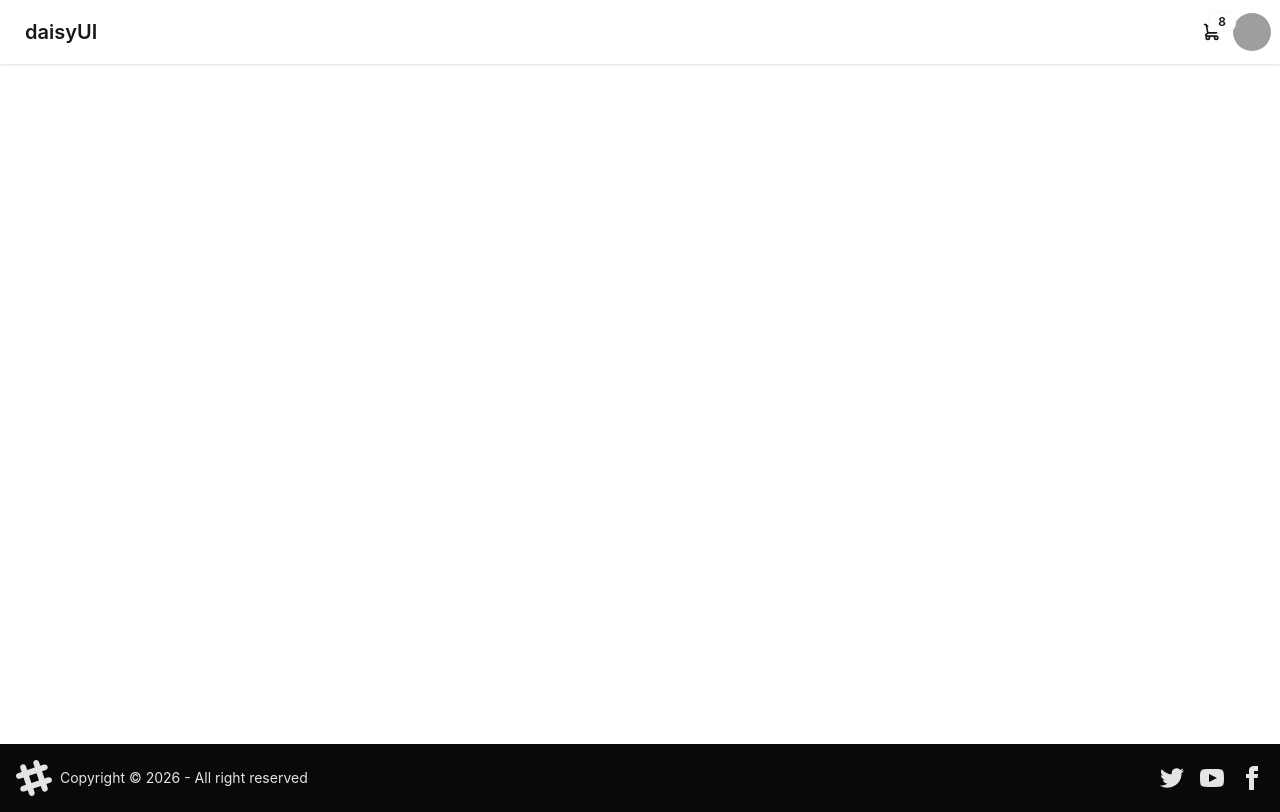
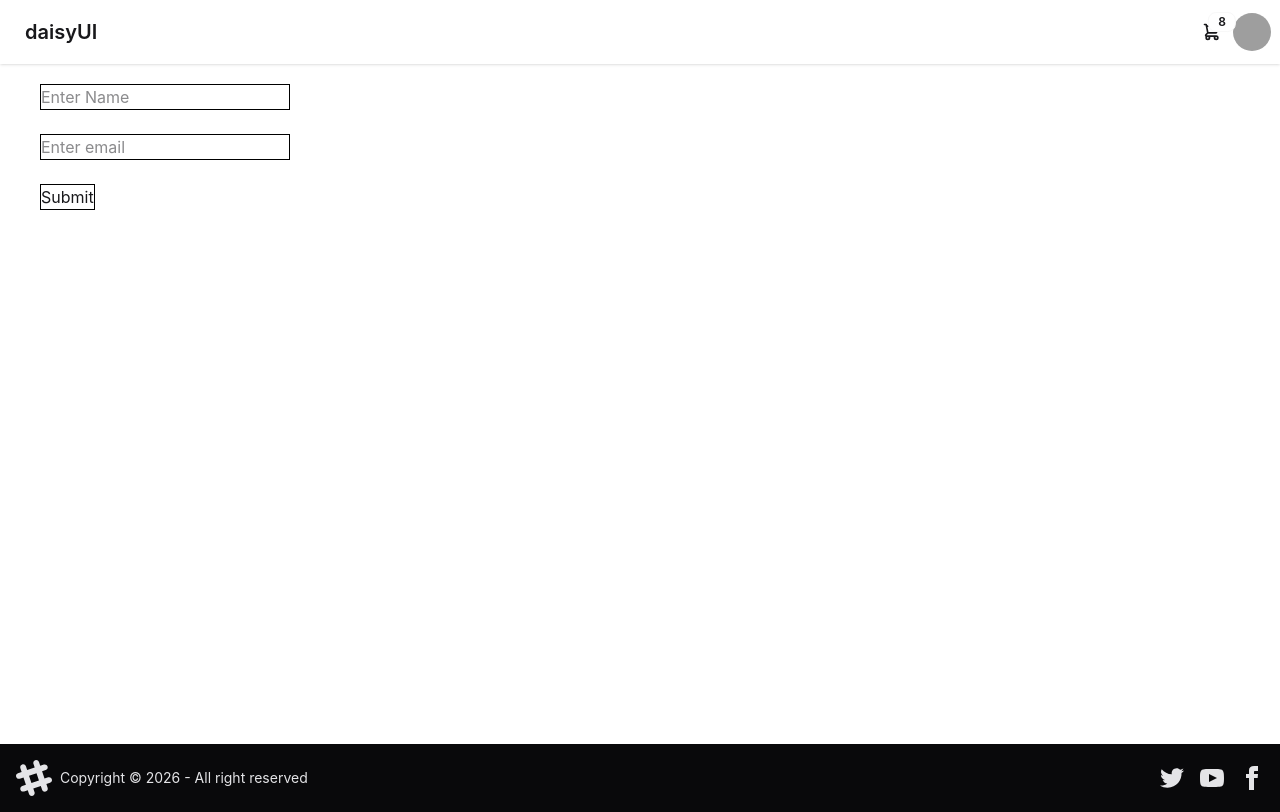
Before and after one commit to MuradHasan49/React-Form-Practice, a React (Vite) app: page / in a window 1280 px wide. Built offline with nearby package versions, Linux system fonts and the light colour scheme; grey boxes are pictures that could not be loaded.

Commit message:
explore onSubmit

```diff
--- a/index.html
+++ b/index.html
@@ -1,5 +1,5 @@
 <!doctype html>
-<html lang="en">
+<html lang="en" data-theme="ligth">
   <head>
     <meta charset="UTF-8" />
     <link rel="icon" type="image/svg+xml" href="/favicon.svg" />
--- /dev/null
+++ b/src/Pages/Form/OnSubmit.jsx
@@ -0,0 +1,24 @@
+import React from 'react'
+
+const OnSubmit = () => {
+    const handleSubmit =(e)=>{
+        e.preventDefault()
+        console.log(e.target.name.value)
+        console.log(e.target.email.value)
+    }
+  return (
+    <>
+    <form onSubmit={handleSubmit} >
+        <input type="text" name="name" placeholder='Enter Name'/>
+        <br />
+        <br />
+        <input type="email" name="email" placeholder='Enter email' />
+        <br />
+        <br />
+        <input type="submit" value="Submit"   />
+    </form>
+    </>
+  )
+}
+
+export default OnSubmit
--- a/src/Pages/Home/Home.jsx
+++ b/src/Pages/Home/Home.jsx
@@ -1,11 +1,12 @@
 import React from 'react'
+import OnSubmit from '../Form/OnSubmit'
 
 const Home = () => {
+
     return (
         <>
-            <div className="min-h-[85vh]">
-
-
+            <div className="min-h-[85vh] px-10 py-5">
+                <OnSubmit/>
             </div>
         </>
     )
--- a/src/index.css
+++ b/src/index.css
@@ -1,2 +1,6 @@
 @import "tailwindcss";
 @plugin "daisyui";
+
+input{
+    border: 1px solid black;
+}
```
